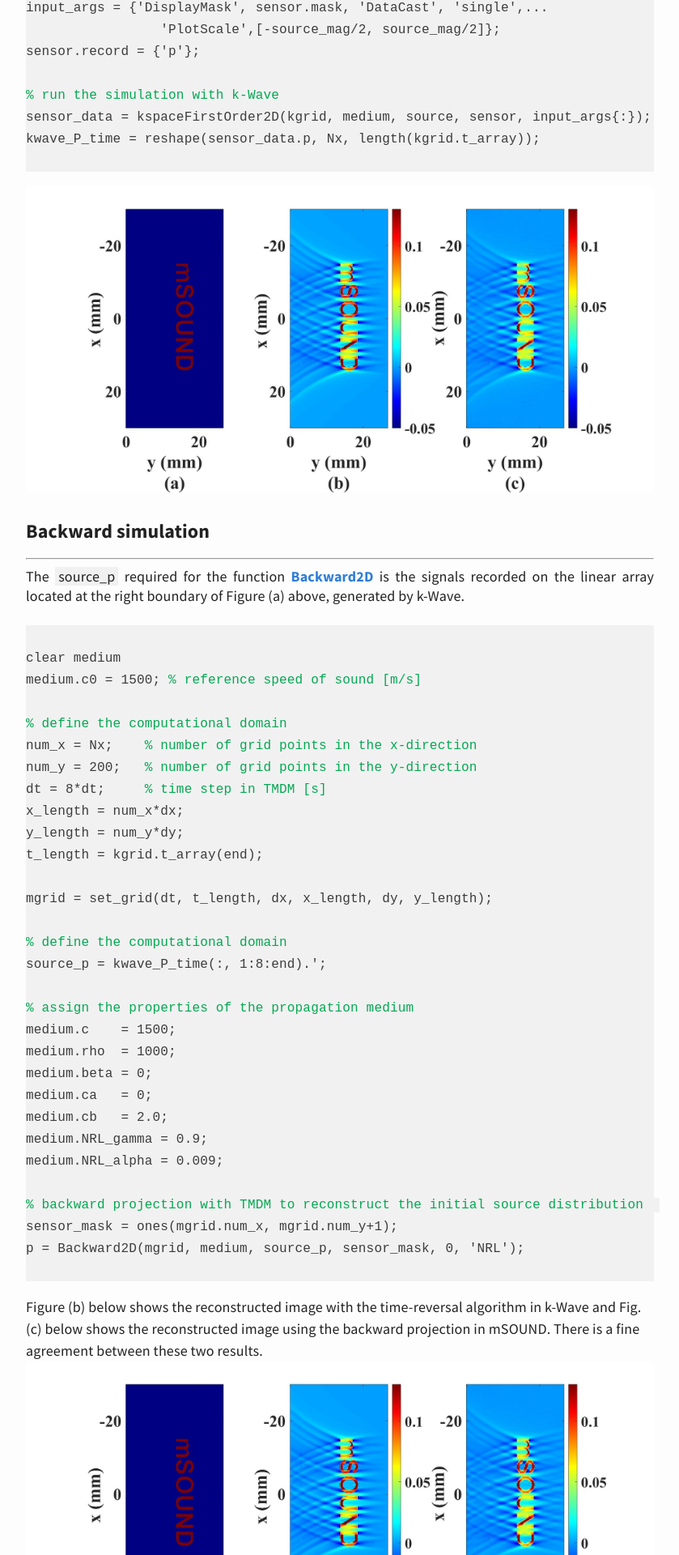
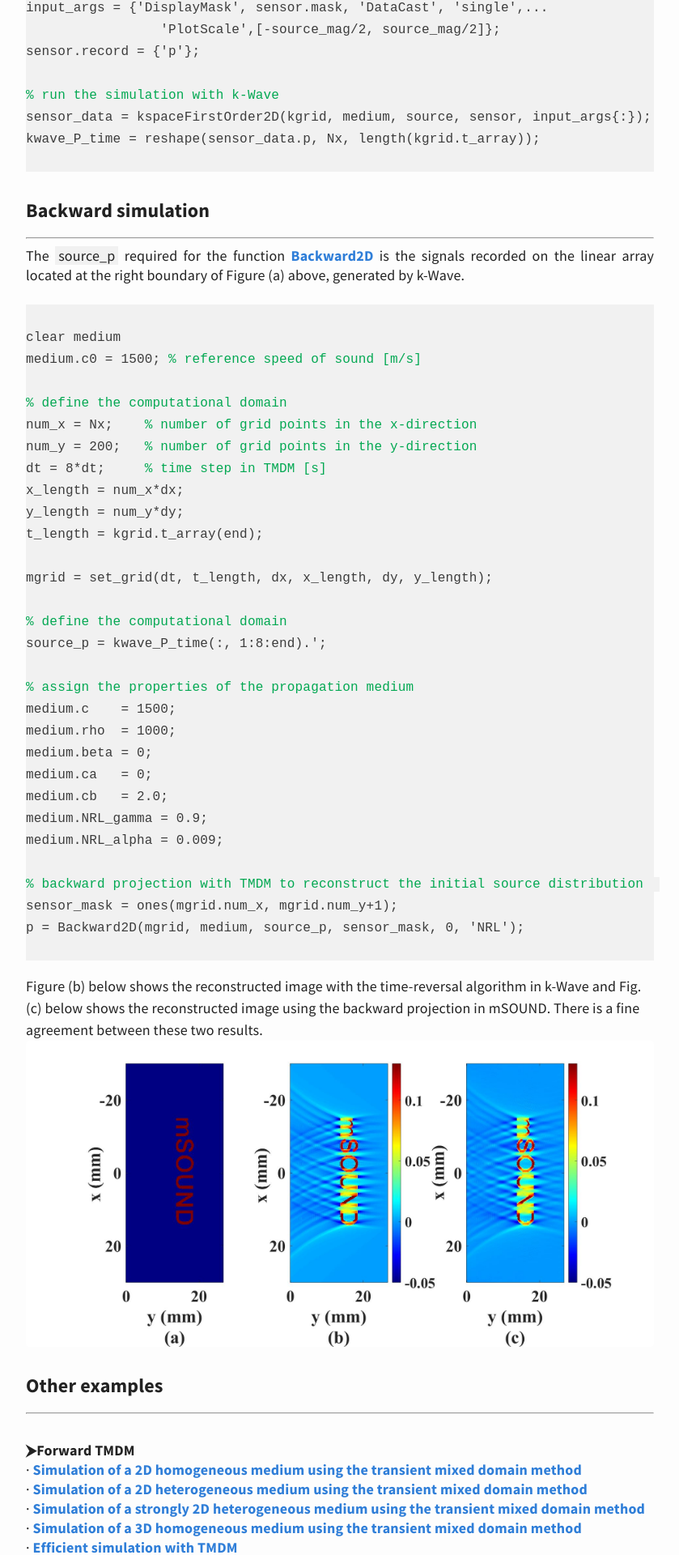
Before and after one commit to m-SOUND/mSOUND, a Jekyll site: the page built from _posts/2019-07-24-Backward_TMDM.html, in a window 1280 px wide. Shown: the part 1627-3547 px from the top of the page at 81% size, without its empty margins (220-1059 px from the left). Built offline with Jekyll 4.4.1, drawn with Linux system fonts in a browser that asks for light colours.

Commit message:
Update 2019-07-24-Backward_TMDM.html

```diff
--- a/_posts/2019-07-24-Backward_TMDM.html
+++ b/_posts/2019-07-24-Backward_TMDM.html
@@ -66,7 +66,6 @@ sensor_data = kspaceFirstOrder2D(kgrid, medium, source, sensor, input_args{:});
 kwave_P_time = reshape(sensor_data.p, Nx, length(kgrid.t_array));
 </code>
 </pre>
-<img src="/mSOUND/img/backward_logo.jpg" alt="backward projection example">
 </p>
 
 <!---2D backward Simulation--->
```
